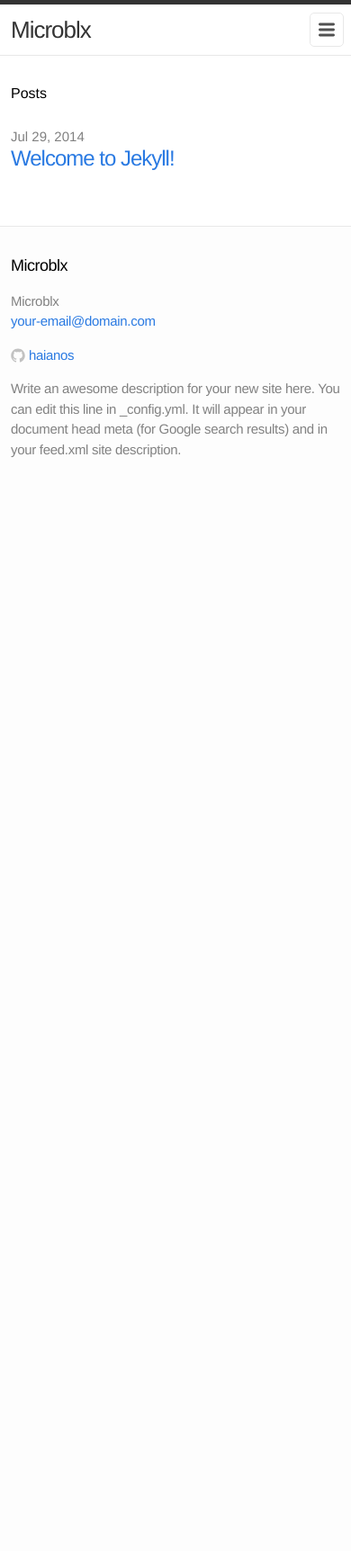
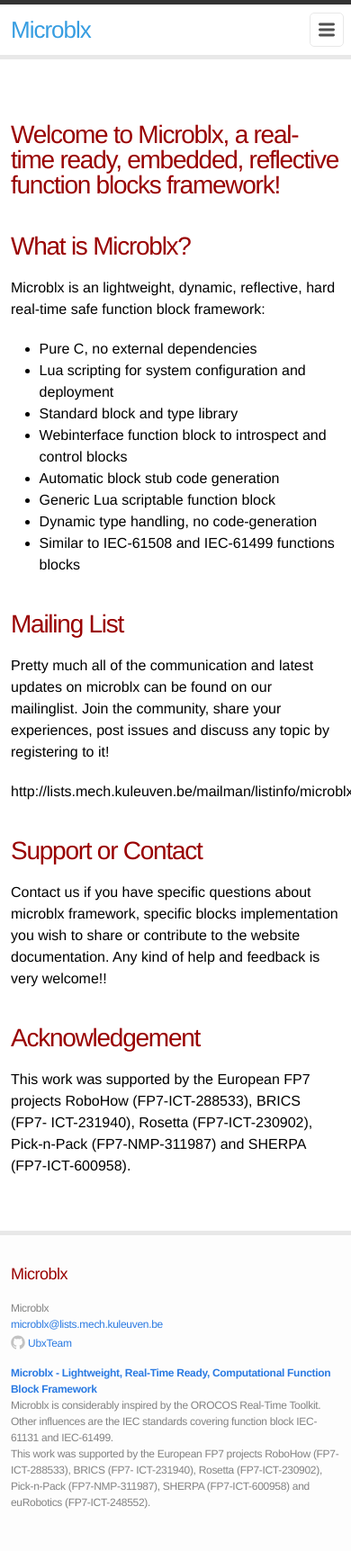
Before and after one commit to haianos/cweb, a Jekyll site: the page built from index.md, in a window 390 px wide. Shown: the whole page at 90% size. Built offline with Jekyll 4.4.1, drawn with Linux system fonts in a browser that asks for light colours; before the commit the page ends 900 px from its top, so only the background shows below that.

```diff
--- a/_config.yml
+++ b/_config.yml
@@ -1,12 +1,25 @@
 # Site settings
 title: Microblx
-email: your-email@domain.com
+email: microblx@lists.mech.kuleuven.be
 description: "Write an awesome description for your new site here. You can edit this line in _config.yml. It will appear in your document head meta (for Google search results) and in your feed.xml site description."
 baseurl: "/cweb"
 BASE_PATH: false #http://haianos.github.io/simple_site
 production_url: http://haianos.github.io/simple_site
 # twitter_username: jekyllrb
-github_username:  haianos
+github_username:  UbxTeam
+
+# Navigation Bar pages
+navigation:
+- title: Quickstart
+  url: /quickstart/
+- title: Documentation
+  url: /Documentation/
+- title: Tutorials
+  url: /Tutorials/
+- title: Repository List
+  url: /repolist/
+- title: About
+  url: /about/
 
 # Build settings
 markdown: kramdown
--- a/_includes/footer.html
+++ b/_includes/footer.html
@@ -9,9 +9,30 @@
         <li>{{ site.title }}</li>
         <li><a href="mailto:{{ site.email }}">{{ site.email }}</a></li>
       </ul>
+            <ul>
+        {% if site.github_username %}<li>
+          <a href="https://github.com/{{ site.github_username }}">
+            <span class="icon github">
+              <svg version="1.1" class="github-icon-svg" xmlns="http://www.w3.org/2000/svg" xmlns:xlink="http://www.w3.org/1999/xlink" x="0px" y="0px"
+                 viewBox="0 0 16 16" enable-background="new 0 0 16 16" xml:space="preserve">
+                <path fill-rule="evenodd" clip-rule="evenodd" fill="#C2C2C2" d="M7.999,0.431c-4.285,0-7.76,3.474-7.76,7.761
+                c0,3.428,2.223,6.337,5.307,7.363c0.388,0.071,0.53-0.168,0.53-0.374c0-0.184-0.007-0.672-0.01-1.32
+                c-2.159,0.469-2.614-1.04-2.614-1.04c-0.353-0.896-0.862-1.135-0.862-1.135c-0.705-0.481,0.053-0.472,0.053-0.472
+                c0.779,0.055,1.189,0.8,1.189,0.8c0.692,1.186,1.816,0.843,2.258,0.645c0.071-0.502,0.271-0.843,0.493-1.037
+                C4.86,11.425,3.049,10.76,3.049,7.786c0-0.847,0.302-1.54,0.799-2.082C3.768,5.507,3.501,4.718,3.924,3.65
+                c0,0,0.652-0.209,2.134,0.796C6.677,4.273,7.34,4.187,8,4.184c0.659,0.003,1.323,0.089,1.943,0.261
+                c1.482-1.004,2.132-0.796,2.132-0.796c0.423,1.068,0.157,1.857,0.077,2.054c0.497,0.542,0.798,1.235,0.798,2.082
+                c0,2.981-1.814,3.637-3.543,3.829c0.279,0.24,0.527,0.713,0.527,1.437c0,1.037-0.01,1.874-0.01,2.129
+                c0,0.208,0.14,0.449,0.534,0.373c3.081-1.028,5.302-3.935,5.302-7.362C15.76,3.906,12.285,0.431,7.999,0.431z"/>
+              </svg>
+            </span>
+            <span class="username">{{ site.github_username }}</span>
+          </a>
+        </li>{% endif %}
+      </ul>
     </div>
 
-    <div class="footer-col-2 column">
+<!--    <div class="footer-col-2 column">
       <ul>
         {% if site.github_username %}<li>
           <a href="https://github.com/{{ site.github_username }}">
@@ -32,28 +53,15 @@
             <span class="username">{{ site.github_username }}</span>
           </a>
         </li>{% endif %}
-        {% if site.twitter_username %}<li>
-          <a href="https://twitter.com/{{ site.twitter_username }}">
-            <span class="icon twitter">
-              <svg version="1.1" class="twitter-icon-svg" xmlns="http://www.w3.org/2000/svg" xmlns:xlink="http://www.w3.org/1999/xlink" x="0px" y="0px"
-                 viewBox="0 0 16 16" enable-background="new 0 0 16 16" xml:space="preserve">
-                <path fill="#C2C2C2" d="M15.969,3.058c-0.586,0.26-1.217,0.436-1.878,0.515c0.675-0.405,1.194-1.045,1.438-1.809
-                c-0.632,0.375-1.332,0.647-2.076,0.793c-0.596-0.636-1.446-1.033-2.387-1.033c-1.806,0-3.27,1.464-3.27,3.27
-                c0,0.256,0.029,0.506,0.085,0.745C5.163,5.404,2.753,4.102,1.14,2.124C0.859,2.607,0.698,3.168,0.698,3.767
-                c0,1.134,0.577,2.135,1.455,2.722C1.616,6.472,1.112,6.325,0.671,6.08c0,0.014,0,0.027,0,0.041c0,1.584,1.127,2.906,2.623,3.206
-                C3.02,9.402,2.731,9.442,2.433,9.442c-0.211,0-0.416-0.021-0.615-0.059c0.416,1.299,1.624,2.245,3.055,2.271
-                c-1.119,0.877-2.529,1.4-4.061,1.4c-0.264,0-0.524-0.015-0.78-0.046c1.447,0.928,3.166,1.469,5.013,1.469
-                c6.015,0,9.304-4.983,9.304-9.304c0-0.142-0.003-0.283-0.009-0.423C14.976,4.29,15.531,3.714,15.969,3.058z"/>
-              </svg>
-            </span>
-            <span class="username">{{ site.twitter_username }}</span>
-          </a>
-        </li>{% endif %}
       </ul>
-    </div>
+    </div>-->
 
-    <div class="footer-col-3 column">
-      <p class="text">{{ site.description }}</p>
+    <div class="footer-col-2 column">
+            <p><b><a href="http://www.microblx.org">Microblx - Lightweight, Real-Time Ready, Computational Function Block Framework</a></b><br />
+           Microblx is considerably inspired by the OROCOS Real-Time Toolkit. Other influences are the IEC standards covering function block IEC-61131 and IEC-61499.<br />
+           This work was supported by the European FP7 projects RoboHow (FP7-ICT-288533), BRICS (FP7- ICT-231940), Rosetta (FP7-ICT-230902), Pick-n-Pack (FP7-NMP-311987), SHERPA (FP7-ICT-600958) and euRobotics (FP7-ICT-248552).
+<br />
+<!--       <p class="text">{{ site.description }}</p> -->
     </div>
 
   </div>
--- a/_includes/header.html
+++ b/_includes/header.html
@@ -17,12 +17,18 @@
         </svg>
       </a>
       <div class="trigger">
-        {% for page in site.pages %}
-          {% if page.title %}<a class="page-link" href="{{ page.url | prepend: site.baseurl }}">{{ page.title }}</a>{% endif %}
+<!--         <a class="page-link" href="{{ /about/ | prepend: site.baseurl }}">{{ About }}</a> -->
+        {% assign nav_list = site.navigation %}
+        {% for page in nav_list %}
+          <a class="page-link" href="{{ page.url | prepend: site.baseurl }}">{{ page.title }}</a>
         {% endfor %}
+<!--        {% for page in site.pages %}
+          {% if page.group == "navigation" %}
+            {% if page.title %}<a class="page-link" href="{{ page.url | prepend: site.baseurl }}">{{ page.title }}</a>{% endif %}
+          {% endif %}
+        {% endfor %}-->
       </div>
     </nav>
 
   </div>
-
 </header>
--- a/css/main.css
+++ b/css/main.css
@@ -1,5 +1,6 @@
 /* Base */
 /* ----------------------------------------------------------*/
+@import url(https://fonts.googleapis.com/css?family=Lato:300italic,700italic,300,700);
 
 * {
   margin: 0;
@@ -9,14 +10,14 @@
 html, body { height: 100%; }
 
 body {
-  font-family: Helvetica, Arial, sans-serif;
+  font-family:  Helvetica, Arial, sans-serif;
   font-size: 16px;
   line-height: 1.5;
   font-weight: 300;
   background-color: #fdfdfd;
 }
 
-h1, h2, h3, h4, h5, h6 { font-size: 100%; font-weight: 400; }
+h1, h2, h3, h4, h5, h6 { font-size: 100%; font-weight: 400; color:#990000;}
 
 a         { color: #2a7ae2; text-decoration: none; }
 a:hover   { color: #000; text-decoration: underline; }
@@ -34,7 +35,10 @@ a:visited { color: #205caa; }
   zoom: 1;
 }
 
-
+.wrapper {
+  width:860px;
+  margin:0 auto;
+}
 /* Layout Styles */
 /* ----------------------------------------------------------*/
 
@@ -42,7 +46,7 @@ a:visited { color: #205caa; }
 
 .site-header {
   border-top: 5px solid #333;
-  border-bottom: 1px solid #e8e8e8;
+  border-bottom: 5px solid #e8e8e8;
   min-height: 56px;
   background-color: white;
 }
@@ -51,7 +55,7 @@ a:visited { color: #205caa; }
 .site-title:hover,
 .site-title:visited {
   display: block;
-  color: #333;
+  color: #369de1;
   font-size: 26px;
   letter-spacing: -1px;
   float: left;
@@ -72,11 +76,12 @@ a:visited { color: #205caa; }
   color: #727272;
   letter-spacing: -.5px;
 }
+/*  */
 
 /* Site footer */
 
 .site-footer {
-  border-top: 1px solid #e8e8e8;
+  border-top: 5px solid #e8e8e8;
   padding: 30px 0;
 }
 
@@ -98,32 +103,32 @@ a:visited { color: #205caa; }
   margin-right: 10px
 }
 .footer-col-2 {
-  width: 175px; /*fallback*/
-  width: -webkit-calc(23.125% - 10px);
-  width: -moz-calc(23.125% - 10px);
-  width: -o-calc(23.125% - 10px);
-  width: calc(23.125% - 10px);
+  width: 510px; /*175px; /*fallback*/
+  width: -webkit-calc(60% - 10px);
+  width: -moz-calc(60% - 10px);
+  width: -o-calc(60% - 10px);
+  width: calc(60% - 10px);
+/*   width: calc(23.125% - 10px); */
   margin-right: 10px
 }
-.footer-col-3 {
-  width: 335px; /*fallback*/
+/*.footer-col-3 {
+  width: 335px;
   width: -webkit-calc(41.875%);
   width: -moz-calc(41.875%);
   width: -o-calc(41.875%);
   width: calc(41.875%);
-}
+}*/
 
 .site-footer ul { list-style: none; }
 
 .site-footer li,
 .site-footer p {
-  font-size: 15px;
+  font-size: 12px;
   letter-spacing: -.3px;
   color: #828282;
 }
 
-.github-icon-svg,
-.twitter-icon-svg {
+.github-icon-svg{
   display: inline-block;
   width: 16px;
   height: 16px;
@@ -138,6 +143,7 @@ a:visited { color: #205caa; }
 .page-content {
   padding: 30px 0;
   background-color: #fff;
+/*   color: #000; */
 }
 
 
@@ -158,7 +164,7 @@ a:visited { color: #205caa; }
 
 .posts .post-date {
   display: block;
-  font-size: 15px;
+  font-size: 12px;
   color: #818181;
 }
 
@@ -198,12 +204,12 @@ a:visited { color: #205caa; }
 }
 
 .post-content h2 {
-  font-size: 32px;
+  font-size: 26px;
   letter-spacing: -1.25px;
 }
 
 .post-content h3 {
-  font-size: 26px;
+  font-size: 18px;
   letter-spacing: -1px;
 }
 
@@ -229,12 +235,14 @@ a:visited { color: #205caa; }
 .post code {
   border: 1px solid #d5d5e9;
   background-color: #eef;
+/*   background-color: #000; */
   padding: 8px 12px;
   -webkit-border-radius: 3px;
   -moz-border-radius: 3px;
-  border-radius: 3px;
-  font-size: 15px;
-  overflow:scroll;
+  border-radius: 5px;
+  font-style: verbatim;
+  font-size: 12px;
+/*   overflow:scroll; */
 }
 
 .post code { padding: 1px 5px; }
@@ -327,7 +335,40 @@ a:visited { color: #205caa; }
 
 /* media queries */
 /* ----------------------------------------------------------*/
+@media print, screen and (max-width: 960px) {
+  div.wrapper {
+    width:auto;
+    margin:0;
+  }
 
+  header, section, footer {
+    float:none;
+    position:static;
+    width:auto;
+  }
+
+  header {
+    padding-right:320px;
+  }
+
+  section {
+    border:1px solid #e5e5e5;
+    border-width:1px 0;
+    padding:20px 0;
+    margin:0 0 20px;
+  }
+
+  header a small {
+    display:inline;
+  }
+
+  header ul {
+    position:absolute;
+    right:50px;
+    top:52px;
+  }
+
+}
 
 @media screen and (max-width: 750px) {
 
@@ -342,11 +383,11 @@ a:visited { color: #205caa; }
     margin-right: 0;
   }
 
-  .site-footer .column.footer-col-3 {
+/*  .site-footer .column.footer-col-3 {
     width: auto;
     float: none;
     clear: both;
-  }
+  }*/
 
 }
 
@@ -408,3 +449,10 @@ a:visited { color: #205caa; }
     margin: 0 0 15px; }
 
 }
+
+@media print {
+  body {
+    padding:0.4in;
+    font-size:12pt;
+    color:#444;
+  }
--- a/index.html
+++ /dev/null
@@ -1,20 +0,0 @@
----
-layout: default
----
-
-<div class="home">
-
-  <h1>Posts</h1>
-
-  <ul class="posts">
-    {% for post in site.posts %}
-      <li>
-        <span class="post-date">{{ post.date | date: "%b %-d, %Y" }}</span>
-        <a class="post-link" href="{{ post.url | prepend: site.baseurl }}">{{ post.title }}</a>
-      </li>
-    {% endfor %}
-  </ul>
-
-<!--   <p class="rss-subscribe">subscribe <a href="{{ "/feed.xml" | prepend: site.baseurl }}">via RSS</a></p> -->
-
-</div>
--- /dev/null
+++ b/index.md
@@ -0,0 +1,40 @@
+---
+layout: page
+---
+
+Welcome to Microblx, a real-time ready, embedded, reflective function blocks framework!
+------------------
+
+What is Microblx?
+-----------
+
+Microblx is an lightweight, dynamic, reflective, hard real-time safe
+function block framework:
+
+ - Pure C, no external dependencies
+ - Lua scripting for system configuration and deployment
+ - Standard block and type library
+ - Webinterface function block to introspect and control blocks
+ - Automatic block stub code generation
+ - Generic Lua scriptable function block
+ - Dynamic type handling, no code-generation
+ - Similar to IEC-61508 and IEC-61499 functions blocks
+
+Mailing List
+-----------------
+
+Pretty much all of the communication and latest updates on microblx can be found on our mailinglist. Join the community, share your experiences, post issues and discuss any topic by registering to it!
+
+  http://lists.mech.kuleuven.be/mailman/listinfo/microblx
+
+Support or Contact
+------------------
+
+Contact us if you have specific questions about microblx framework, specific blocks implementation you wish to share or contribute to the website documentation. Any kind of help and feedback is very welcome!!
+
+Acknowledgement
+---------------
+
+This work was supported by the European FP7 projects RoboHow
+(FP7-ICT-288533), BRICS (FP7- ICT-231940), Rosetta (FP7-ICT-230902),
+Pick-n-Pack (FP7-NMP-311987) and SHERPA (FP7-ICT-600958).
```
Also changed, not shown: Documentation/index.md (added, +11 -0 lines), Tutorials/index.md (added, +12 -0 lines), Tutorials/tutorial_1.md (added, +7 -0 lines), Tutorials/tutorial_3.md (added, +7 -0 lines), about.md (+1 -0 lines), quickstart.md (added, +110 -0 lines), repolist.md (added, +8 -0 lines), 1 other file.
